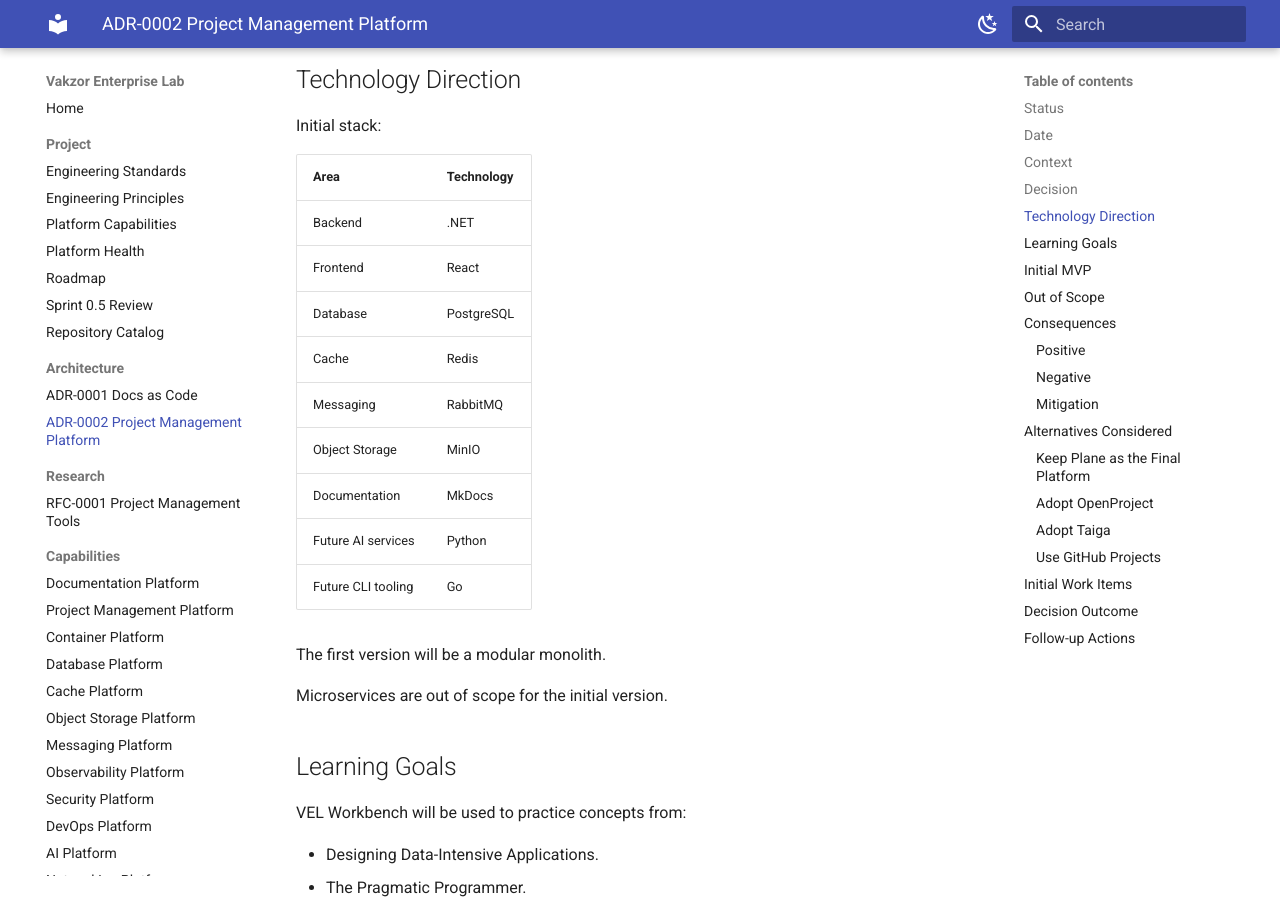
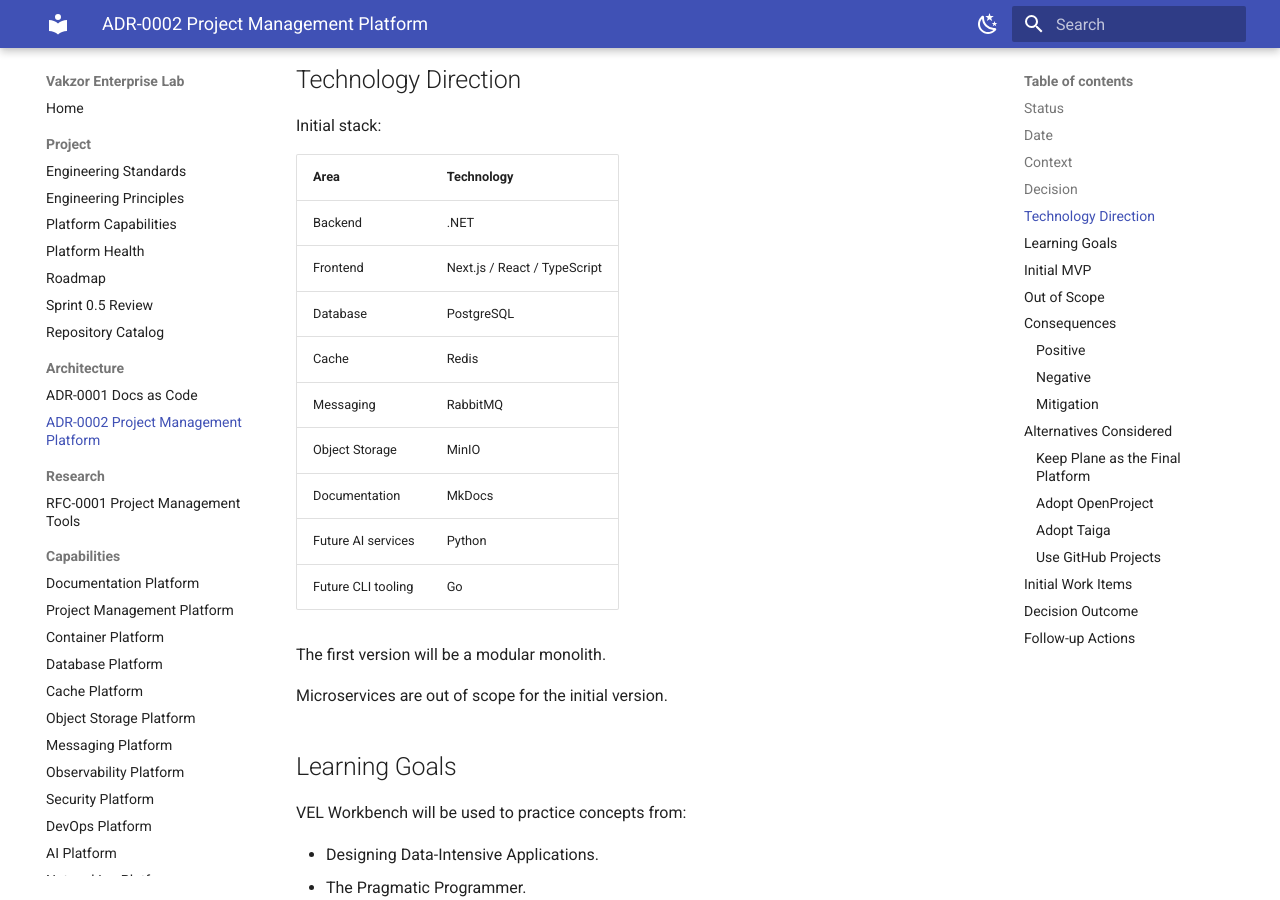
Before and after one commit to iGomezP/vel-docs, an MkDocs documentation site: the page built from docs/adr/adr-0002-project-management-platform.md, in a window 1280 px wide and 900 px high, scrolled down 1512 px. Built offline with MkDocs 1.6.1 and Material for MkDocs 9.7.7, drawn with Linux system fonts in a browser that asks for light colours.

Commit message:
Changed react stack

```diff
--- a/docs/adr/adr-0002-project-management-platform.md
+++ b/docs/adr/adr-0002-project-management-platform.md
@@ -51,17 +51,17 @@ The goal is to build a focused internal platform that supports the VEL engineeri
 
 Initial stack:
 
-| Area | Technology |
-| --- | --- |
-| Backend | .NET |
-| Frontend | React |
-| Database | PostgreSQL |
-| Cache | Redis |
-| Messaging | RabbitMQ |
-| Object Storage | MinIO |
-| Documentation | MkDocs |
-| Future AI services | Python |
-| Future CLI tooling | Go |
+| Area               | Technology                   |
+| ------------------ | ---------------------------- |
+| Backend            | .NET                         |
+| Frontend           | Next.js / React / TypeScript |
+| Database           | PostgreSQL                   |
+| Cache              | Redis                        |
+| Messaging          | RabbitMQ                     |
+| Object Storage     | MinIO                        |
+| Documentation      | MkDocs                       |
+| Future AI services | Python                       |
+| Future CLI tooling | Go                           |
 
 The first version will be a modular monolith.
 
```
